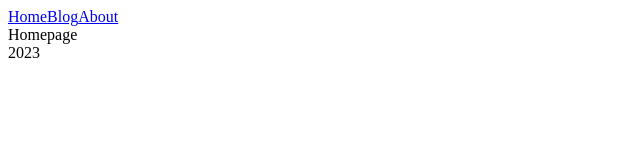
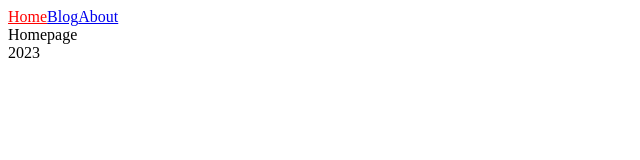
Before and after one commit to IvanZemsky/r-router-1, a React (Create React App) app: page / in a window 1280 px wide. Shown: the top 160 px of the page, without its empty margins (0-640 px from the left). Built offline with nearby package versions, Linux system fonts and the light colour scheme.

Commit message:
lesson 3

```diff
--- a/src/App.js
+++ b/src/App.js
@@ -3,6 +3,8 @@
 import Blogpage from './components/Blogpage.js'
 import Homepage from './components/Homepage.js'
 import Notfoundpage from './components/Notfoundpage.js'
+
+import './style.css'
 
 import { Layout } from './components/Layout.js'
 
--- a/src/components/Layout.js
+++ b/src/components/Layout.js
@@ -1,13 +1,16 @@
 import React from 'react'
-import {Link, Outlet} from 'react-router-dom'
+import {NavLink, Outlet} from 'react-router-dom'
 
 function Layout() {
+
+   const setActive = ({isActive}) => isActive ? 'active-link' : '';
+
    return (
       <>
          <header>
-         <Link to="/">Home</Link>
-         <Link to="/posts">Blog</Link>
-         <Link to="/about">About</Link>
+            <NavLink to="/" className={setActive}>Home</NavLink>
+            <NavLink to="/posts" className={setActive}>Blog</NavLink>
+            <NavLink to="/about" className={setActive}>About</NavLink>
          </header>
 
          <Outlet/>
--- /dev/null
+++ b/src/style.css
@@ -0,0 +1,3 @@
+.active-link{
+   color: red;
+}
```
Also changed, not shown: src/components/CustomLink.js (added, +22 -0 lines). Lines whose indentation alone changed are shown as unchanged.
